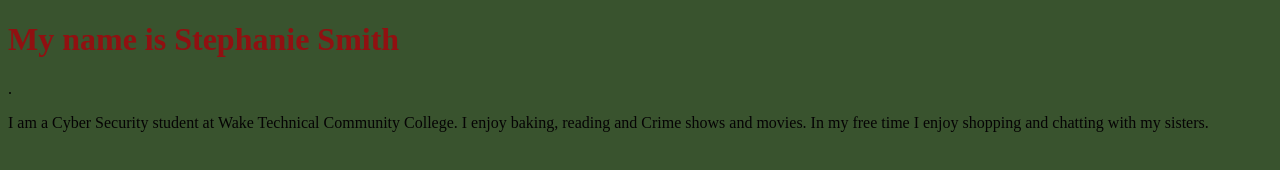
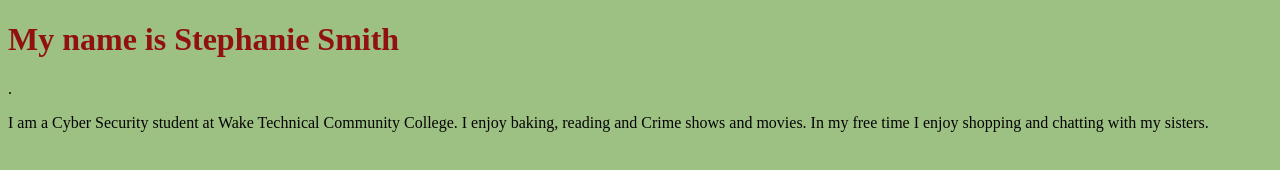
Before and after one commit to slsmith29/slsmith29.github.io, a plain HTML site: page index.html in a window 1280 px wide. Drawn offline with Linux system fonts and the light colour scheme.

Commit message:
update css

```diff
--- a/index.html
+++ b/index.html
@@ -3,7 +3,7 @@
     <head>
         <title>My Personal Introduction</title>
         <style>
-            body{background-color: #39532e;}
+            body{background-color: #9dc183;}
             h1{color: #911011;}
             p{color: #050304;}
         </style>
```
